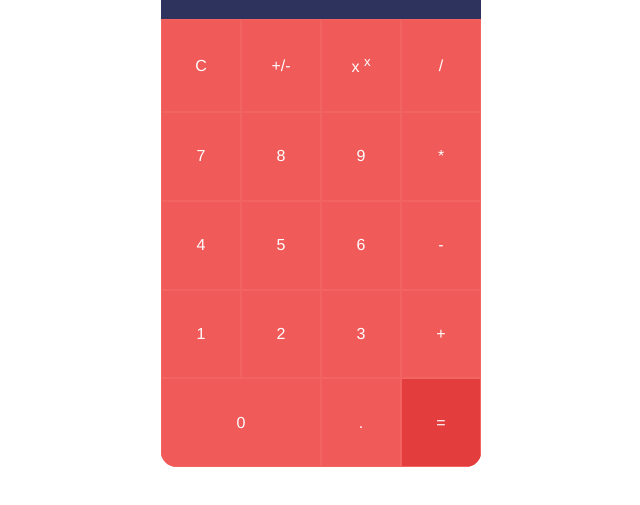
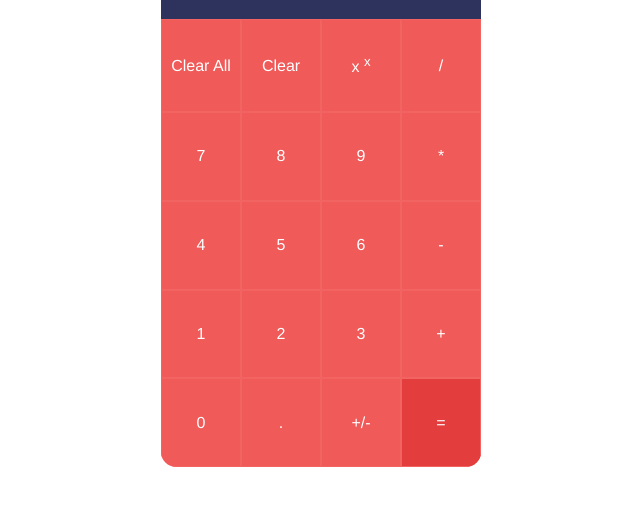
Before and after one commit to Rolanddoda/vue-simple-calculator, a Vue app: page / in a window 1280 px wide. Shown: the part 253-758 px from the top of the page, without its empty margins (319-959 px from the left). Built offline with nearby package versions, Linux system fonts and the light colour scheme.

Commit message:
Adding case for clear one character

```diff
--- a/src/components/Calculator.vue
+++ b/src/components/Calculator.vue
@@ -37,8 +37,8 @@
 	    show_tooltip: false,
 	    error_message: '',
       buttons: [
-        { text: 'C', class: 'clear-button', action: 'c', is_number: false },
-        { text: '+/-', class: 'neg-pos-button', action: '+/-', is_number: false },
+        { text: 'Clear All', class: 'clear-all-button', action: 'c_all', is_number: false },
+        { text: 'Clear', class: 'clear-button', action: 'c', is_number: false },
         { text: 'x <sup>x</sup>', class: 'exp-button', action: '^', is_number: false },
         { text: '/', class: 'divide-button', action: '/', is_number: false },
         { text: '7', class: 'seven-button', action: '7', is_number: true },
@@ -55,6 +55,7 @@
         { text: '+', class: 'plus-button', action: '+', is_number: false },
         { text: '0', class: 'zero-button', action: '0', is_number: true },
         { text: '.', class: 'point-button', action: '.', is_number: false },
+        { text: '+/-', class: 'neg-pos-button', action: '+/-', is_number: false },
         { text: '=', class: 'equal-button', action: '=', is_number: false },
       ]
     }),
@@ -74,12 +75,12 @@
 		watch: {
 			first_number(new_val) {
 				if (new_val && !new_val.toString().includes('.')) {
-					this.first_number = Number(new_val)
+					this.first_number = Number.isInteger(Number(new_val)) ? Number(new_val) : 0
 				}
 			},
 			second_number(new_val) {
 				if (new_val && !new_val.toString().includes('.')) {
-					this.second_number = Number(new_val)
+					this.second_number = Number.isInteger(Number(new_val)) ? Number(new_val) : 0
 				}
 			},
 			screen_text(new_val) {
@@ -112,9 +113,17 @@
 					this[this.which_number] = Number(this[this.which_number])
 
 				switch (button.action) {
-					case 'c':
+					case 'c_all':
 						this.first_number = this.second_number = this.action = this.last_operation = ''
 						this.which_number = 'first_number'
+						break
+					case 'c':
+						if (this.which_number === 'second_number' && this.second_number === '') {
+							this.action = ''
+							this.which_number = 'first_number'
+						}else {
+							this[this.which_number] = this[this.which_number].toString().slice(0, -1)
+						}
 						break
 					case '+/-':
 						this[this.which_number] = -this[this.which_number]
@@ -206,7 +215,8 @@
 					return Math.pow(this.first_number, this.second_number)
 
 				const calculation = this.screen_text.replace(/÷/g, '/')
-				return Number(parseFloat(eval(calculation)).toPrecision(11))
+				const expression = calculation.split('').join(' ')
+				return Number(parseFloat(eval(expression)).toPrecision(11))
 			}
 
 		}
@@ -296,9 +306,9 @@
 		    border: 1px solid #F26462;
 	    }
 
-	    .zero-button {
-		    grid-column: span 2;
-	    }
+	    /*.zero-button {*/
+		    /*grid-column: span 2;*/
+	    /*}*/
 
 	    .equal-button {
 		    background: $deep-red;
```
